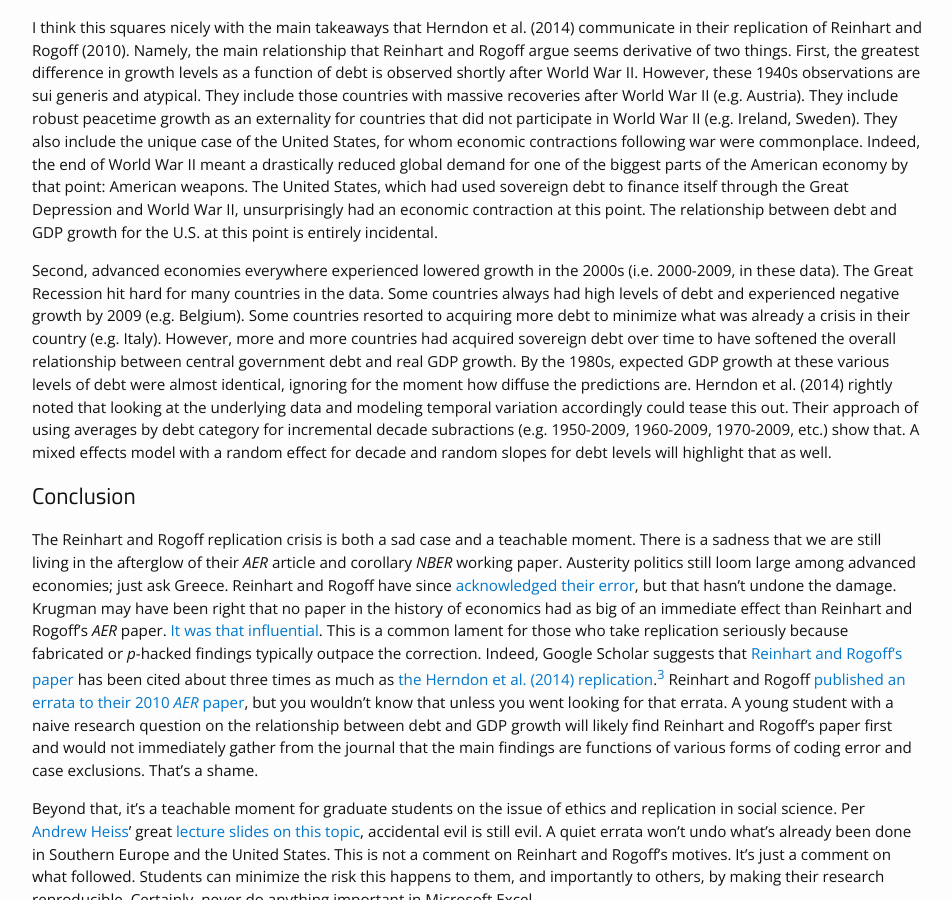
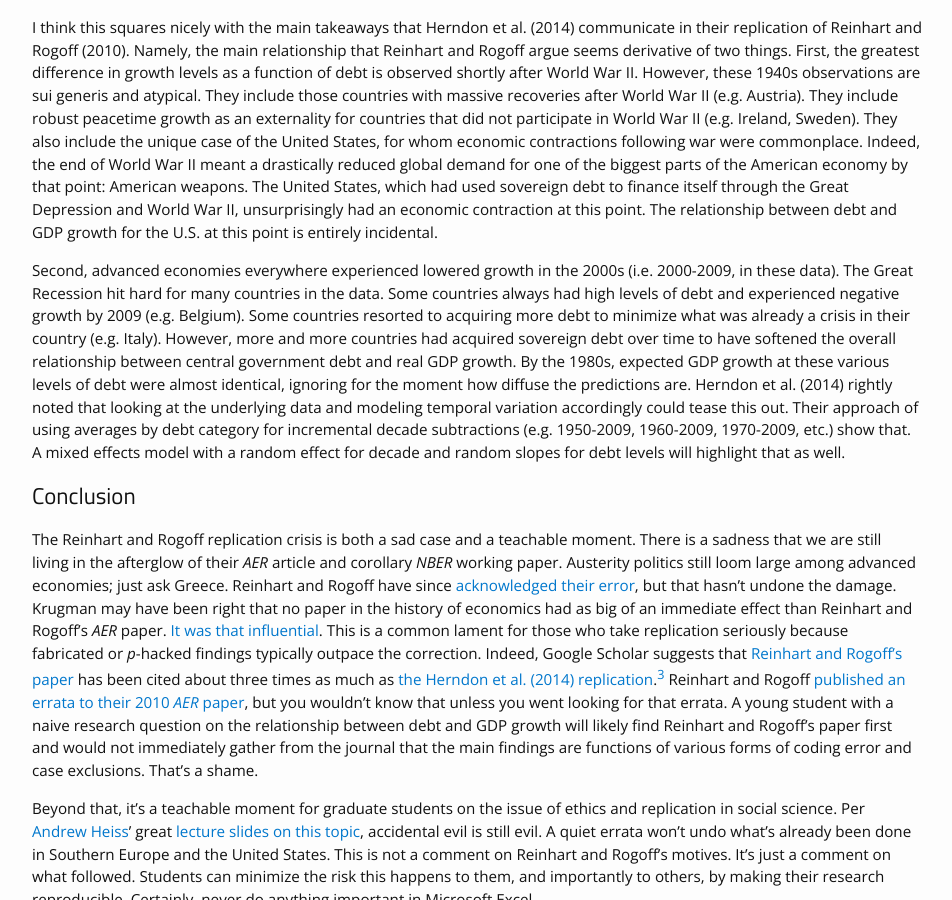
Before and after one commit to svmiller/svmiller.github.io, a Jekyll site: the page built from _posts/2020-04-20-reinhart-rogoff-ten-years-later-replication.md, in a window 1280 px wide and 900 px high, scrolled down 9877 px. Shown: the whole window, without its empty margins (163-1115 px from the left). Built offline with Jekyll 4.4.1, drawn with Linux system fonts in a browser that asks for light colours; nearby versions of some CDN libraries; some web fonts are replaced; comment, search, counter and statistics services are not loaded.

Commit message:
you are terrible, Steve. Just awful.

```diff
--- a/_posts/2020-04-20-reinhart-rogoff-ten-years-later-replication.md
+++ b/_posts/2020-04-20-reinhart-rogoff-ten-years-later-replication.md
@@ -498,7 +498,7 @@ newdat %>%
 
 I think this squares nicely with the main takeaways that Herndon et al. (2014) communicate in their replication of Reinhart and Rogoff (2010). Namely, the main relationship that Reinhart and Rogoff argue seems derivative of two things. First, the greatest difference in growth levels as a function of debt is observed shortly after World War II. However, these 1940s observations are sui generis and atypical. They include those countries with massive recoveries after World War II (e.g. Austria). They include robust peacetime growth as an externality for countries that did not participate in World War II (e.g. Ireland, Sweden). They also include the unique case of the United States, for whom economic contractions following war were commonplace. Indeed, the end of World War II meant a drastically reduced global demand for one of the biggest parts of the American economy by that point: American weapons. The United States, which had used sovereign debt to finance itself through the Great Depression and World War II, unsurprisingly had an economic contraction at this point. The relationship between debt and GDP growth for the U.S. at this point is entirely incidental.
 
-Second, advanced economies everywhere experienced lowered growth in the 2000s (i.e. 2000-2009, in these data). The Great Recession hit hard for many countries in the data. Some countries always had high levels of debt and experienced negative growth by 2009 (e.g. Belgium). Some countries resorted to acquiring more debt to minimize what was already a crisis in their country (e.g. Italy). However, more and more countries had acquired sovereign debt over time to have softened the overall relationship between central government debt and real GDP growth. By the 1980s, expected GDP growth at these various levels of debt were almost identical, ignoring for the moment how diffuse the predictions are. Herndon et al. (2014) rightly noted that looking at the underlying data and modeling temporal variation accordingly could tease this out. Their approach of using averages by debt category for incremental decade subractions (e.g. 1950-2009, 1960-2009, 1970-2009, etc.) show that. A mixed effects model with a random effect for decade and random slopes for debt levels will highlight that as well.
+Second, advanced economies everywhere experienced lowered growth in the 2000s (i.e. 2000-2009, in these data). The Great Recession hit hard for many countries in the data. Some countries always had high levels of debt and experienced negative growth by 2009 (e.g. Belgium). Some countries resorted to acquiring more debt to minimize what was already a crisis in their country (e.g. Italy). However, more and more countries had acquired sovereign debt over time to have softened the overall relationship between central government debt and real GDP growth. By the 1980s, expected GDP growth at these various levels of debt were almost identical, ignoring for the moment how diffuse the predictions are. Herndon et al. (2014) rightly noted that looking at the underlying data and modeling temporal variation accordingly could tease this out. Their approach of using averages by debt category for incremental decade subtractions (e.g. 1950-2009, 1960-2009, 1970-2009, etc.) show that. A mixed effects model with a random effect for decade and random slopes for debt levels will highlight that as well.
 
 ## Conclusion
 
--- a/_source/2020-04-20-reinhart-rogoff-ten-years-later-replication.Rmd
+++ b/_source/2020-04-20-reinhart-rogoff-ten-years-later-replication.Rmd
@@ -377,7 +377,7 @@ newdat %>%
 
 I think this squares nicely with the main takeaways that Herndon et al. (2014) communicate in their replication of Reinhart and Rogoff (2010). Namely, the main relationship that Reinhart and Rogoff argue seems derivative of two things. First, the greatest difference in growth levels as a function of debt is observed shortly after World War II. However, these 1940s observations are sui generis and atypical. They include those countries with massive recoveries after World War II (e.g. Austria). They include robust peacetime growth as an externality for countries that did not participate in World War II (e.g. Ireland, Sweden). They also include the unique case of the United States, for whom economic contractions following war were commonplace. Indeed, the end of World War II meant a drastically reduced global demand for one of the biggest parts of the American economy by that point: American weapons. The United States, which had used sovereign debt to finance itself through the Great Depression and World War II, unsurprisingly had an economic contraction at this point. The relationship between debt and GDP growth for the U.S. at this point is entirely incidental.
 
-Second, advanced economies everywhere experienced lowered growth in the 2000s (i.e. 2000-2009, in these data). The Great Recession hit hard for many countries in the data. Some countries always had high levels of debt and experienced negative growth by 2009 (e.g. Belgium). Some countries resorted to acquiring more debt to minimize what was already a crisis in their country (e.g. Italy). However, more and more countries had acquired sovereign debt over time to have softened the overall relationship between central government debt and real GDP growth. By the 1980s, expected GDP growth at these various levels of debt were almost identical, ignoring for the moment how diffuse the predictions are. Herndon et al. (2014) rightly noted that looking at the underlying data and modeling temporal variation accordingly could tease this out. Their approach of using averages by debt category for incremental decade subractions (e.g. 1950-2009, 1960-2009, 1970-2009, etc.) show that. A mixed effects model with a random effect for decade and random slopes for debt levels will highlight that as well.
+Second, advanced economies everywhere experienced lowered growth in the 2000s (i.e. 2000-2009, in these data). The Great Recession hit hard for many countries in the data. Some countries always had high levels of debt and experienced negative growth by 2009 (e.g. Belgium). Some countries resorted to acquiring more debt to minimize what was already a crisis in their country (e.g. Italy). However, more and more countries had acquired sovereign debt over time to have softened the overall relationship between central government debt and real GDP growth. By the 1980s, expected GDP growth at these various levels of debt were almost identical, ignoring for the moment how diffuse the predictions are. Herndon et al. (2014) rightly noted that looking at the underlying data and modeling temporal variation accordingly could tease this out. Their approach of using averages by debt category for incremental decade subtractions (e.g. 1950-2009, 1960-2009, 1970-2009, etc.) show that. A mixed effects model with a random effect for decade and random slopes for debt levels will highlight that as well.
 
 ## Conclusion
 
```
